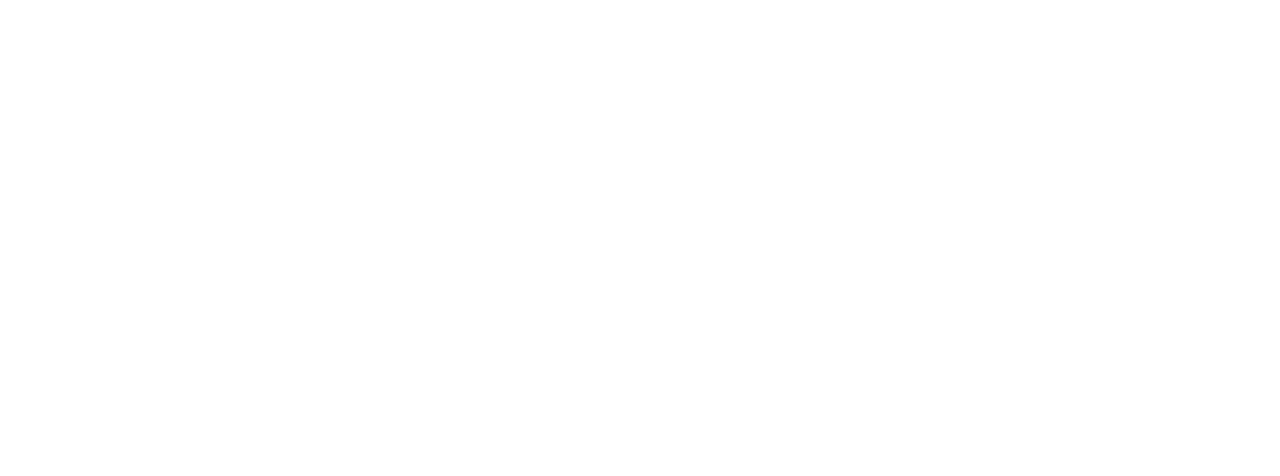
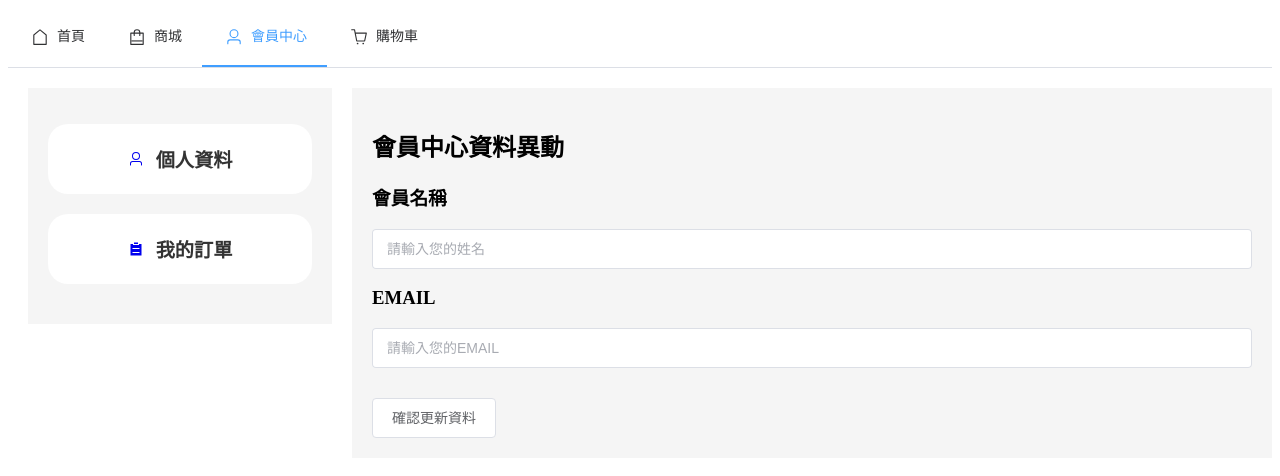
Before and after one commit to jc-1001/work-project, a Vue app in the folder vue/: page /profile in a window 1280 px wide. Before the commit this address had no page. Shown: the top 476 px of the page. Built offline with nearby package versions, Linux system fonts and the light colour scheme.

Commit message:
前台分頁完成基建、個人中心框架、資料異動完成(功能上未連接)

```diff
--- a/vue/src/App.vue
+++ b/vue/src/App.vue
@@ -1,7 +1,9 @@
 <script setup>
-
+  import { ref } from "vue";
+  import NavBar from "./components/NavBar.vue";
 </script>
 
 <template>
- <router-view />
+  <NavBar />
+  <router-view />
 </template>
--- /dev/null
+++ b/vue/src/components/NavBar.vue
@@ -0,0 +1,38 @@
+<script setup>
+import { ref, computed } from "vue";
+import { useRoute } from "vue-router";
+import { ElMenu, ElMenuItem, } from "element-plus";
+import { House, ShoppingBag, User, ShoppingCart } from "@element-plus/icons-vue";
+const route = useRoute();
+
+const menuItems = ref([
+  { name: "首頁", icon: "House", path: "/" },
+  { name: "商城", icon: "ShoppingBag", path: "/shop" },
+  { name: "會員中心", icon: "User", path: "/profile" },
+  { name: "購物車", icon: "ShoppingCart", path: "/cart" },
+]);
+
+const activePath = computed(() => {
+  return route.path;
+});
+const handleSelect = (index) => {
+  // 這裡可以處理選單項目被選取的邏輯，例如導航到對應的路由
+  console.log("導覽至", index);
+};
+</script>
+<template>
+  <el-menu
+    :default-active="activePath"
+    class="el-menu-demo"
+    mode="horizontal"
+    @select="handleSelect"
+    router
+  >
+    <el-menu-item v-for="item in menuItems" :key="item.path" :index="item.path">
+      <el-icon>
+        <component :is="item.icon" />
+      </el-icon>
+      <span>{{ item.name }}</span>
+    </el-menu-item>
+  </el-menu>
+</template>
--- /dev/null
+++ b/vue/src/components/ProfileLayout.vue
@@ -0,0 +1,83 @@
+<script setup>
+import { ref } from "vue";
+import { RouterLink } from "vue-router";
+import { User, List } from "@element-plus/icons-vue";
+const profileItem = ref([
+  { name: "個人資料", icon: "User", path: "/profile" },
+  { name: "我的訂單", icon: "List", path: "/profile/orders" },
+]);
+</script>
+
+<template>
+  <main>
+    <div class="profile-layout">
+      <aside class="profile-sidebar">
+        <ul>
+          <li v-for="item in profileItem" :key="item.name">
+            <RouterLink :to="item.path">
+                <div class="icon-container">
+                  <el-icon>
+                    <component :is="item.icon" />
+                  </el-icon>
+                  <h2>{{ item.name }}</h2>
+                </div>
+            </RouterLink>
+          </li>
+        </ul>
+      </aside>
+      <section class="profile-content">
+        <router-view />
+      </section>
+    </div>
+  </main>
+</template>
+<style scoped>
+.profile-layout {
+  display: flex;
+  min-height: 100vh;
+}
+.profile-sidebar {
+  width: 30%;
+  height: 100%;
+  background-color: #f5f5f5;
+  padding: 20px;
+  margin: 20px;
+}
+.profile-sidebar ul {
+  list-style: none;
+  padding: 0;
+}
+.profile-sidebar li {
+  margin-bottom: 20px;
+
+
+}
+.profile-content{
+    height: max-content;
+    margin: 20px 0;
+    width: 100%;
+    padding: 20px;
+    background-color: #f5f5f5;
+}
+.icon-container {
+    background-color: white;
+    border-radius: 20px;
+    display: flex;
+    align-items: center;
+    justify-content: center;
+    gap: 12px;
+    padding: 20px 40px;
+    border: 1px solid transparent;
+}
+
+/* 移除 h2 的預設邊距，避免它把外框撐開或造成不對齊 */
+.icon-container h2 {
+    margin: 0;
+    font-size: 1.2rem;
+    color: #333;
+
+}
+a {
+    text-decoration: none;
+}
+</style>
--- a/vue/src/router/index.js
+++ b/vue/src/router/index.js
@@ -20,7 +20,38 @@
   {
     path: '/shop',
     name: 'Shop',
-    component: () => import('../views/front/Shop.vue')
+    component: () => import('../views/front/shop/Shop.vue')
+  },
+  {
+    path: '/product/:id',
+    name: 'ProductDetail',
+    component: () => import('../views/front/shop/ProductDetail.vue')
+  },
+  {
+    path: '/cart',
+    name: 'Cart',
+    component: () => import('../views/front/shop/ShopCart.vue')
+  },
+  {
+    path: '/order',
+    name: 'Order',
+    component: () => import('../views/front/shop/ShopOrder.vue')
+  },
+  {
+    path: '/profile',
+    component: () => import('../components/ProfileLayout.vue'),
+    children: [
+      {
+        path: '', // 對應 /profile
+        name: 'Profile',
+        component: () => import('../views/front/profile/Profile.vue')
+      },
+      {
+        path: 'orders', // 對應 /profile/orders
+        name: 'ProfileOrder',
+        component: () => import('../views/front/profile/ProfileOrder.vue')
+      }
+    ]
   },
   // 后台路由
   {
--- a/vue/src/views/front/Home.vue
+++ b/vue/src/views/front/Home.vue
@@ -1,6 +1,8 @@
 <script setup>
 import { ref } from "vue";
 import { ElButton, ElCarousel, ElCarouselItem, ElImage } from "element-plus";
+import { useRouter } from "vue-router";
+
 
 // 背景輪播圖片
 const banners = [
@@ -35,7 +37,9 @@
     <div class="content">
       <div class="text-button">
         <h1>歡迎來到我的商城</h1>
-        <el-button size="large" round>登入/註冊</el-button>
+        <el-button size="large" round @click="$router.push('/login')"
+          >登入/註冊</el-button
+        >
       </div>
     </div>
   </main>
--- /dev/null
+++ b/vue/src/views/front/profile/Profile.vue
@@ -0,0 +1,23 @@
+<script setup>
+import { ref } from "vue";
+import { ElInput } from "element-plus";
+</script>
+<template>
+  <h1>會員中心資料異動</h1>
+  <div class="input-block">
+    <h3>會員名稱</h3>
+    <el-input size="large" placeholder="請輸入您的姓名"></el-input>
+    <h3>EMAIL</h3>
+    <el-input size="large" placeholder="請輸入您的EMAIL"></el-input>
+  </div>
+  <div class="button"><el-button size="large">確認更新資料</el-button></div>
+</template>
+<style scoped>
+.input-block {
+  width: 100%;
+  margin-bottom: 20px;
+}
+.button {
+  margin-top: 30px;
+}
+</style>
--- /dev/null
+++ b/vue/src/views/front/profile/ProfileOrder.vue
@@ -0,0 +1,6 @@
+<script setup></script>
+<template>
+    <h1>
+        會員中心歷史訂單
+    </h1>
+</template>
--- /dev/null
+++ b/vue/src/views/front/shop/ProductDetail.vue
@@ -0,0 +1,6 @@
+<script  setup></script>
+<template>
+    <h1>
+        商品詳情頁面
+    </h1>
+</template>
--- /dev/null
+++ b/vue/src/views/front/shop/ShopCart.vue
@@ -0,0 +1,6 @@
+<script setup></script>
+<template>
+    <h1>
+        購物車清單
+    </h1>
+</template>
--- /dev/null
+++ b/vue/src/views/front/shop/ShopOrder.vue
@@ -0,0 +1,6 @@
+<script setup></script>
+<template>
+    <h1>
+        結帳頁面
+    </h1>
+</template>
```
Also changed, not shown: vue/src/views/front/shop/Shop.vue (renamed from vue/src/views/front/Shop.vue).
